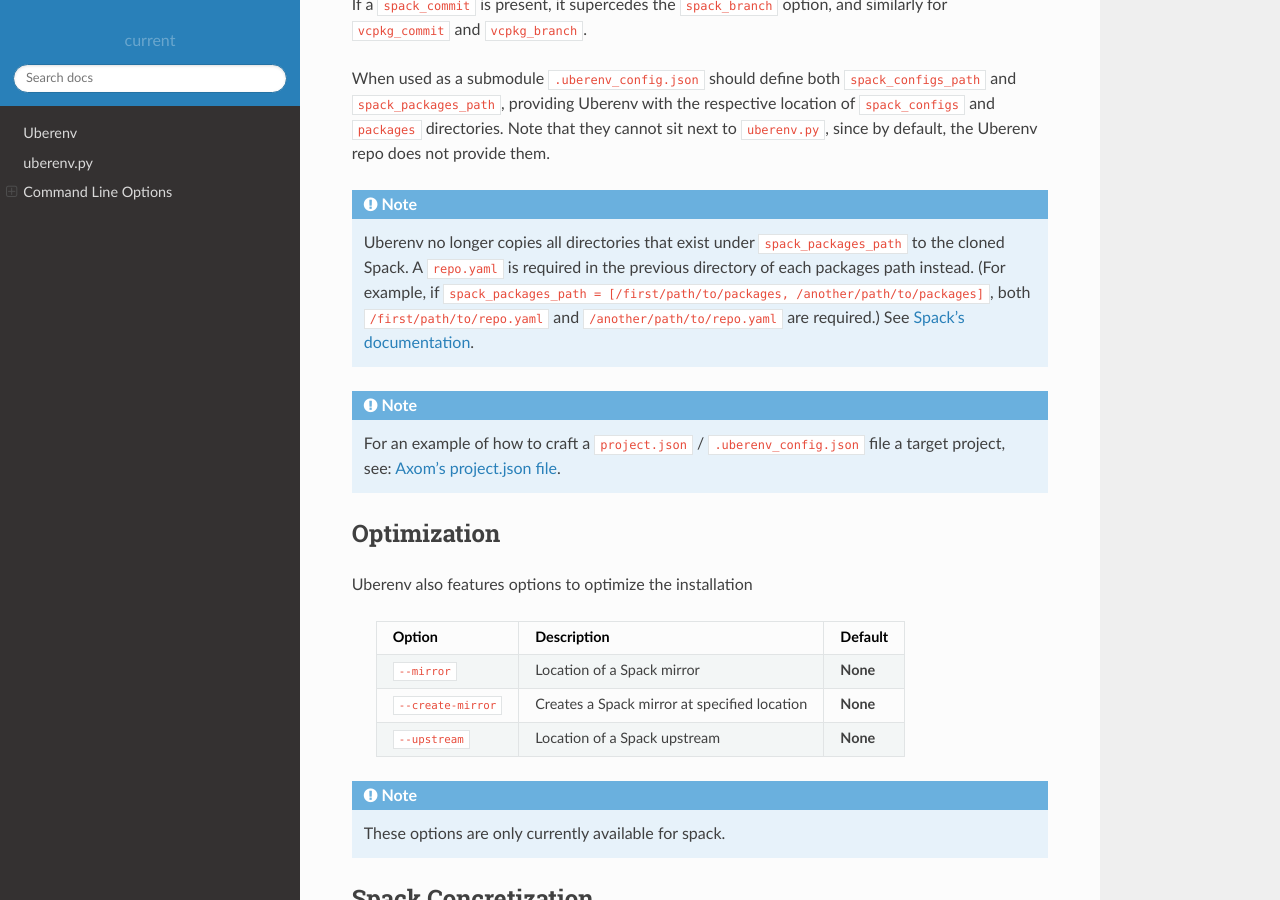
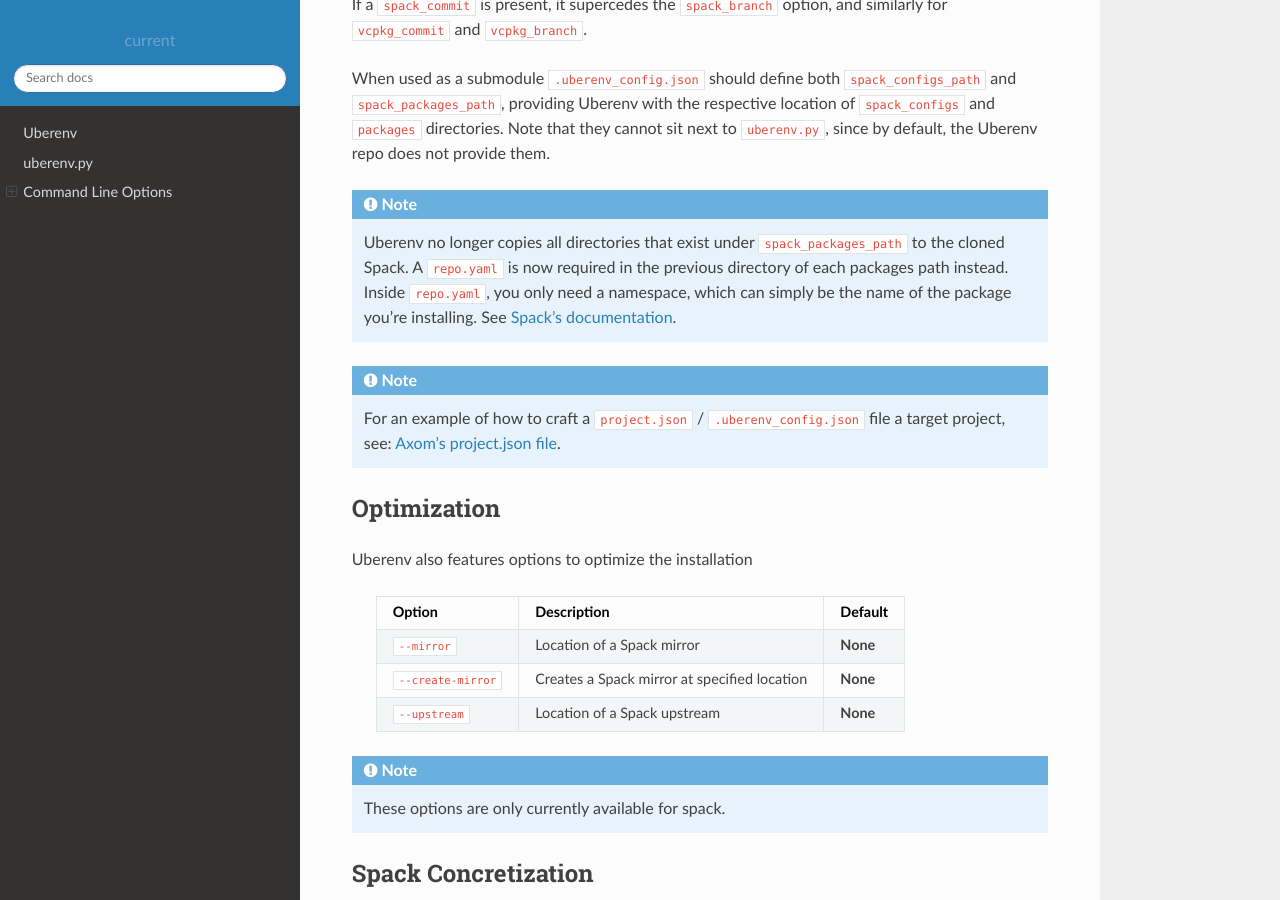
Before and after one commit to LLNL/uberenv, a Sphinx documentation site: the page built from docs/sphinx/index.rst, in a window 1280 px wide and 900 px high, scrolled down 4319 px. Built offline with Sphinx 7.4.7 and the Read the Docs theme 2.0.0, drawn with Linux system fonts in a browser that asks for light colours.

Commit message:
improve wording, explain whats inside repo.yaml

```diff
--- a/docs/sphinx/index.rst
+++ b/docs/sphinx/index.rst
@@ -216,9 +216,9 @@ Note that they cannot sit next to ``uberenv.py``, since by default, the Uberenv
 
 .. note::
     Uberenv no longer copies all directories that exist under ``spack_packages_path`` to the cloned
-    Spack. A ``repo.yaml`` is required in the previous directory of each packages path instead. (For
-    example, if ``spack_packages_path = [/first/path/to/packages, /another/path/to/packages]``,
-    both ``/first/path/to/repo.yaml`` and ``/another/path/to/repo.yaml`` are required.) See
+    Spack. A ``repo.yaml`` is now required in the previous directory of each packages path instead.
+    Inside ``repo.yaml``, you only need a namespace, which can simply be the name of the package
+    you're installing. See
     `Spack's documentation <https://spack.readthedocs.io/en/latest/repositories.html#namespaces>`_.
 
 .. note::
```
